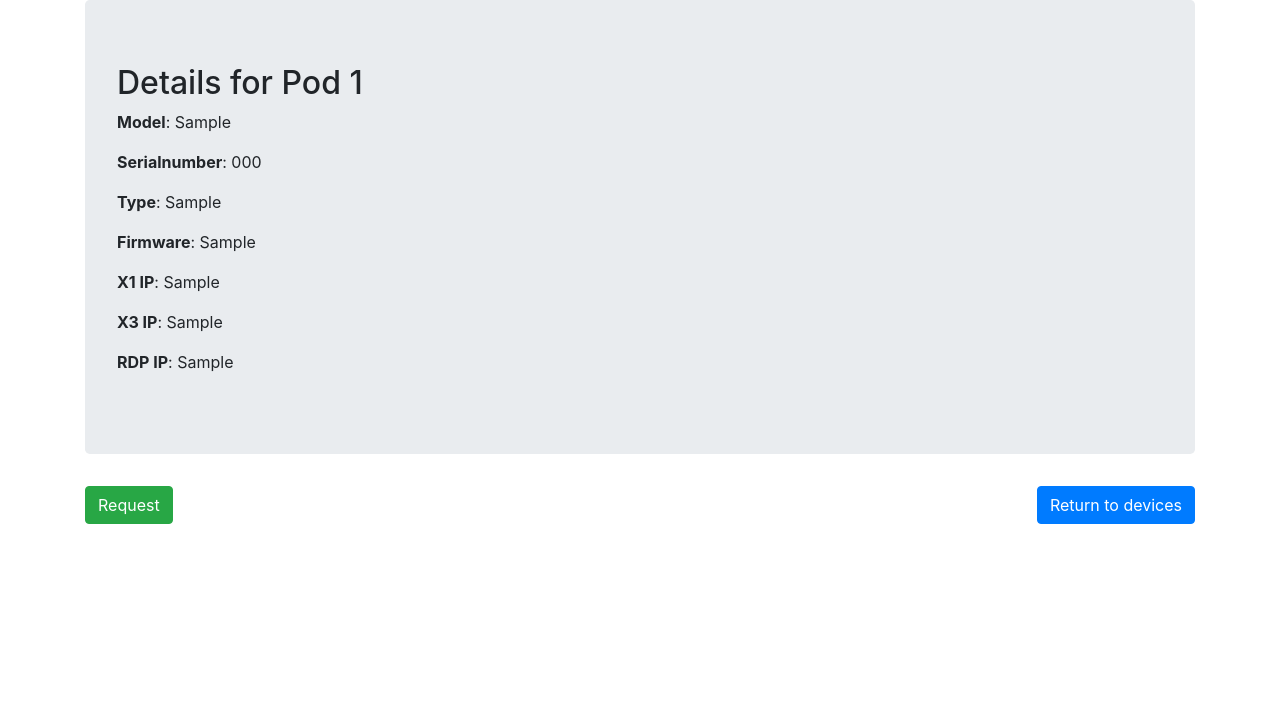
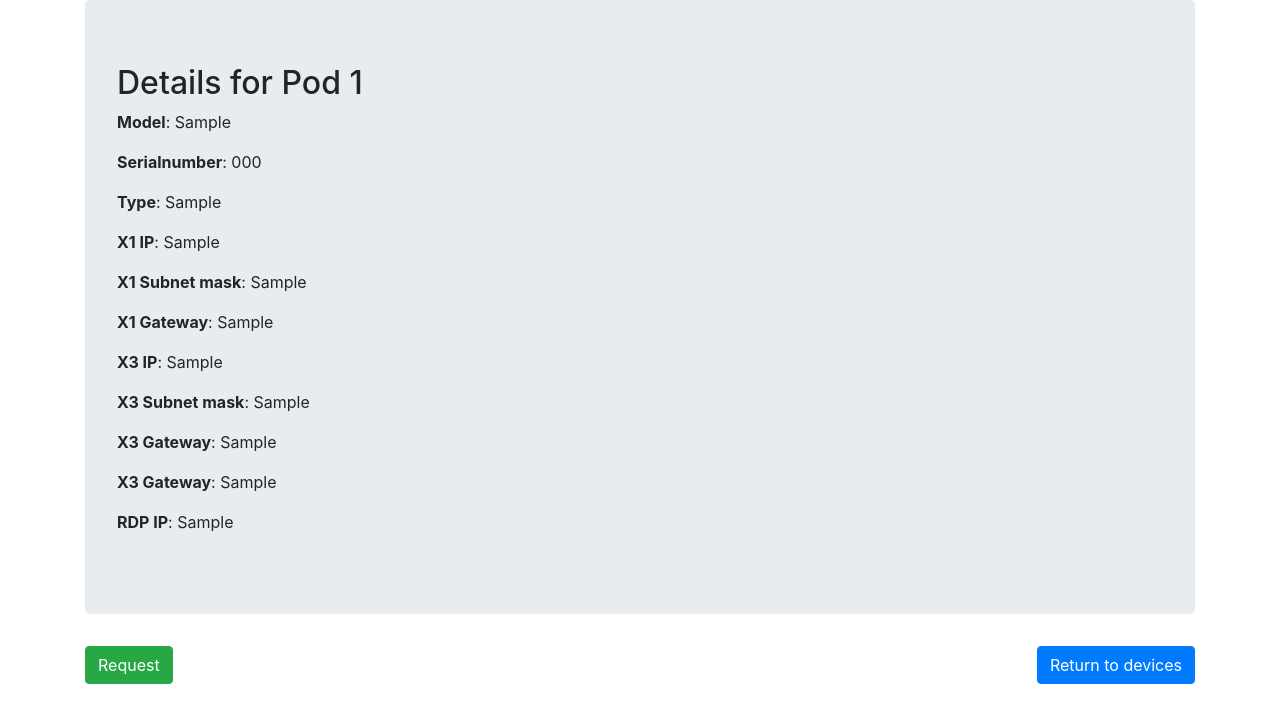
Before and after one commit to ayomikvn/lab_inventory, a Django app: page /podrequest/000/ in a window 1280 px wide. Shown: the part 56-779 px from the top of the page. Run offline with Django 3.2, Linux system fonts and the light colour scheme; a user stored in the database is signed in; tables that the repository leaves empty hold one stand-in row (values such as "Sample post"); some libraries are stand-ins or nearby versions.

Commit message:
Added X1 and X3 subnet mask and gateway on device detail page. Display serialnumber instead of firmware on device list page.

```diff
--- a/src/templates/podrequest/device_detail.html
+++ b/src/templates/podrequest/device_detail.html
@@ -10,17 +10,27 @@
     <p>
         <b>Type</b>: {{device_detail.device_type | title}}</p>
     <p>
-        <b>Firmware</b>: {{device_detail.firmware}}</p>
-    <p>
         <b>X1 IP</b>: {{device_detail.x1_ip}}</p>
     <p>
+        <b>X1 Subnet mask</b>: {{device_detail.x1_subnetmask}}
+    </p>
+    <p>
+        <b>X1 Gateway</b>: {{device_detail.x1_gateway}}</p>
+    <p>
         <b>X3 IP</b>: {{device_detail.x3_ip}}</p>
+    <p>
+        <b>X3 Subnet mask</b>: {{device_detail.x3_subnetmask}}
+    </p>
+    <p>
+        <b>X3 Gateway</b>: {{device_detail.x3_gateway}}</p>
+    <p>
+        <b>X3 Gateway</b>: {{device_detail.x3_gateway}}</p>
     <p>
         <b>RDP IP</b>: {{device_detail.pod_rdpip}}</p>
 </div>
 <form method="post" action="{% url 'podrequest:request_device' %}">
     {% csrf_token %}
-    <input type="hidden" value="{{device_detail.serialnumber}}" name='serialnumber'/>
+    <input type="hidden" value="{{device_detail.serialnumber}}" name='serialnumber' />
     <input type="submit" class="btn btn-success" value="Request" name="" />
     <a href="{% url 'podrequest:device_list' %}" class="btn btn-primary float-right">Return to devices</a>
 </form>
--- a/src/templates/podrequest/device_list.html
+++ b/src/templates/podrequest/device_list.html
@@ -11,7 +11,7 @@
             <tr>
                 <th>Pod</th>
                 <th>Model</th>
-                <th>Firmware</th>
+                <th>Serialnumber</th>
                 <th>X1 IP</th>
                 <th>Pod IP</th>
                 <th></th>
@@ -22,7 +22,7 @@
             <tr>
                 <td>{{device.podnumber}}</td>
                 <td><a href="{{ device.serialnumber }}" data-toggle="tooltip" data-placement="right" title="Go to device details">{{device.device_model}}</a></td>
-                <td>{{device.firmware}}</td>
+                <td>{{device.serialnumber}}</td>
                 <td><a href="https://{{device.x1_ip}}" data-toggle="tooltip" data-placement="right" title="Go to device login page">{{device.x1_ip}}</a></td>
                 <td>{{device.pod_rdpip}}</td>
                 <td>
```
